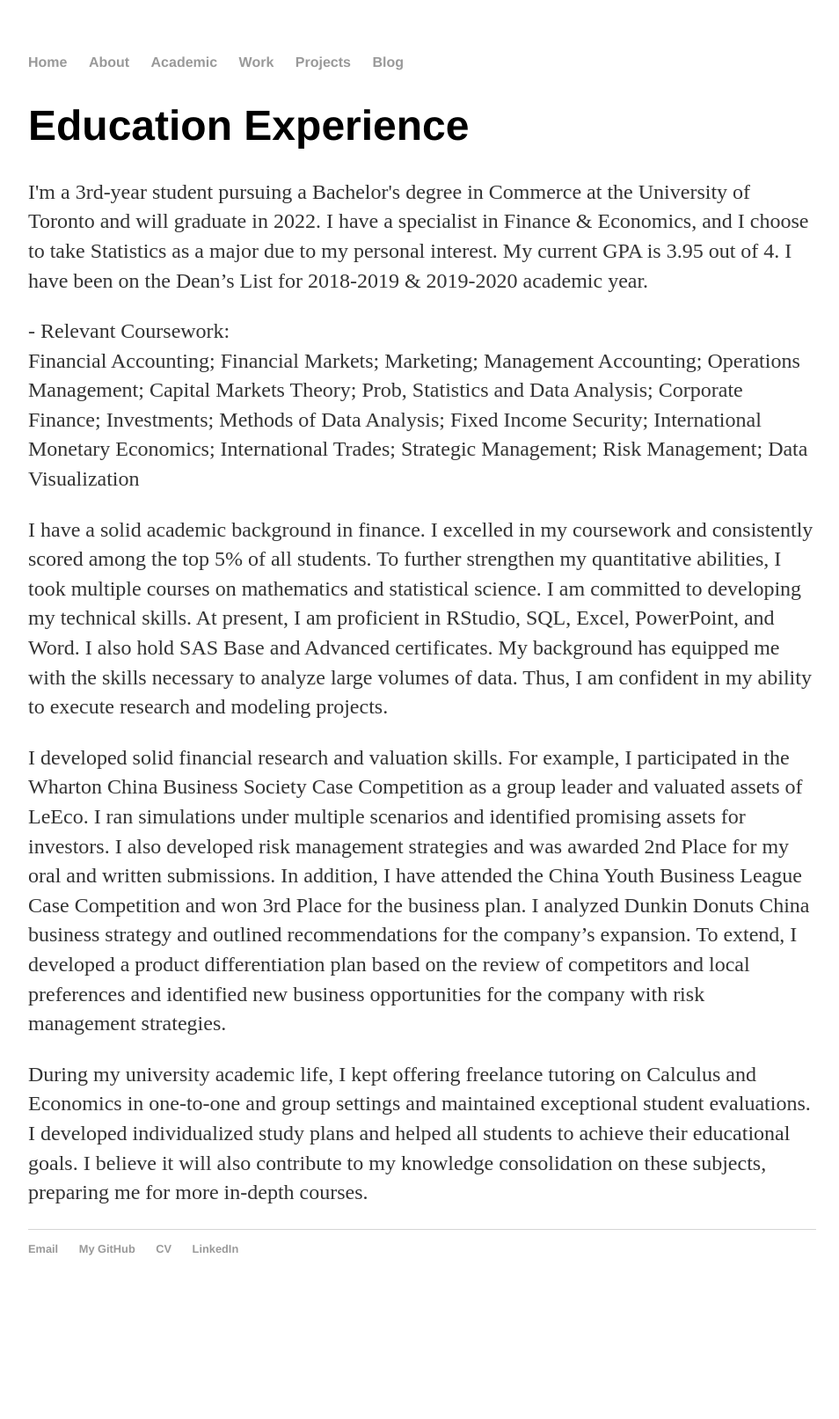
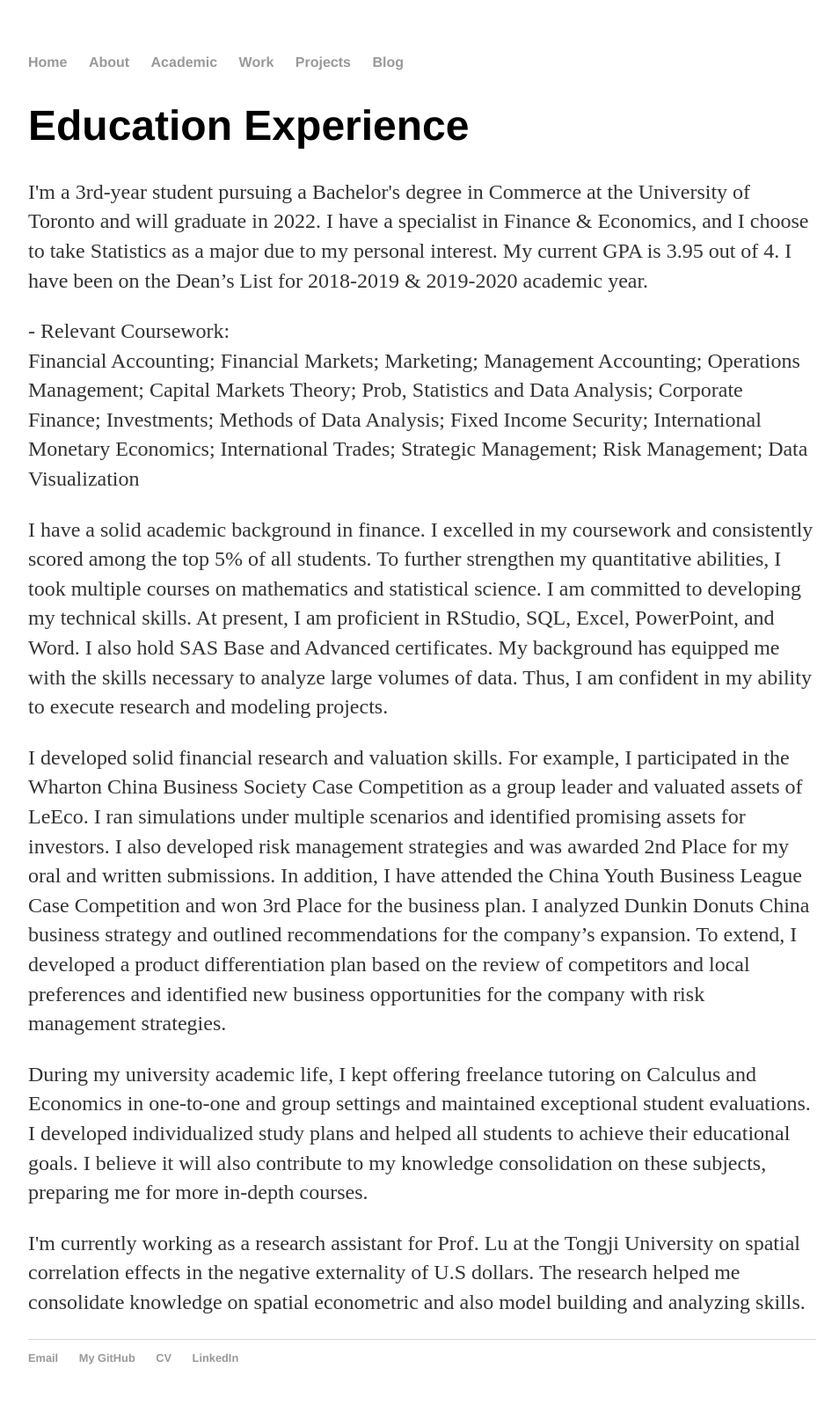
Before and after one commit to xiongy15/xiongy15.github.io, a Jekyll site: the page built from academic/index.html, in a window 1280 px wide. Shown: the whole page at 88% size, without its empty margins (160-1114 px from the left). Built offline with Jekyll 4.4.1, drawn with Linux system fonts in a browser that asks for light colours; before the commit the page ends 1488 px from its top, so only the background shows below that.

Commit message:
Update index.html

```diff
--- a/academic/index.html
+++ b/academic/index.html
@@ -21,7 +21,7 @@ title: Ying Xiong, Academic
   I also hold SAS Base and Advanced certificates. My background has equipped me with the skills necessary to analyze large volumes of data.
   Thus, I am confident in my ability to execute research and modeling projects. </p>
 
-	<p> I developed solid financial research and valuation skills. For example, I participated in the Wharton China Business Society Case Competition
+  <p> I developed solid financial research and valuation skills. For example, I participated in the Wharton China Business Society Case Competition
     as a group leader and valuated assets of LeEco. I ran simulations under multiple scenarios and identified promising assets for investors.
     I also developed risk management strategies and was awarded 2nd Place for my oral and written submissions. In addition, I have attended the China Youth
     Business League Case Competition and won 3rd Place for the business plan. I analyzed Dunkin Donuts China business strategy and outlined recommendations
@@ -32,6 +32,7 @@ title: Ying Xiong, Academic
     I developed individualized study plans and helped all students to achieve their educational goals. I believe it will also contribute to my knowledge consolidation on these subjects,
     preparing me for more in-depth courses.</p>
 
-
+  <p> I'm currently working as a research assistant for Prof. Lu at the Tongji University on spatial correlation effects in the negative externality of U.S dollars. The research helped
+    me consolidate knowledge on spatial econometric and also model building and analyzing skills. </p>
 
 		</div>
```
